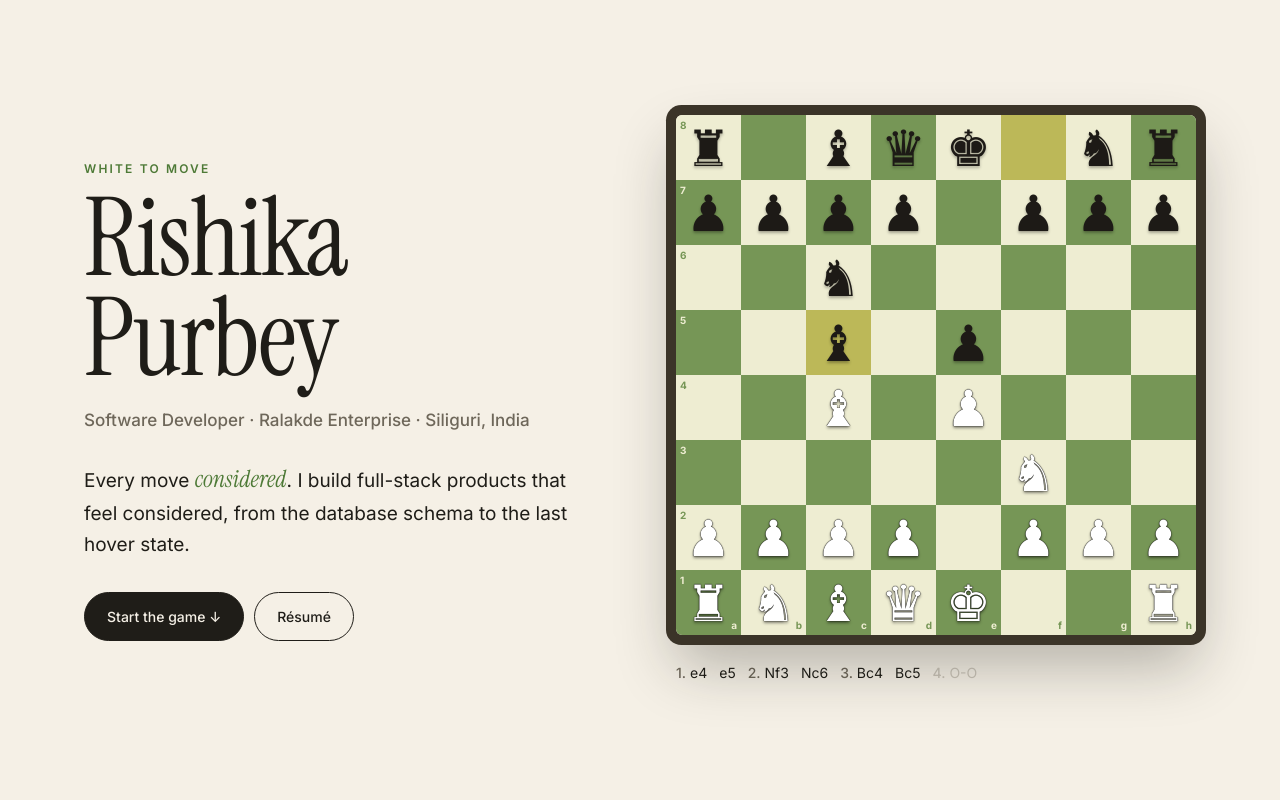
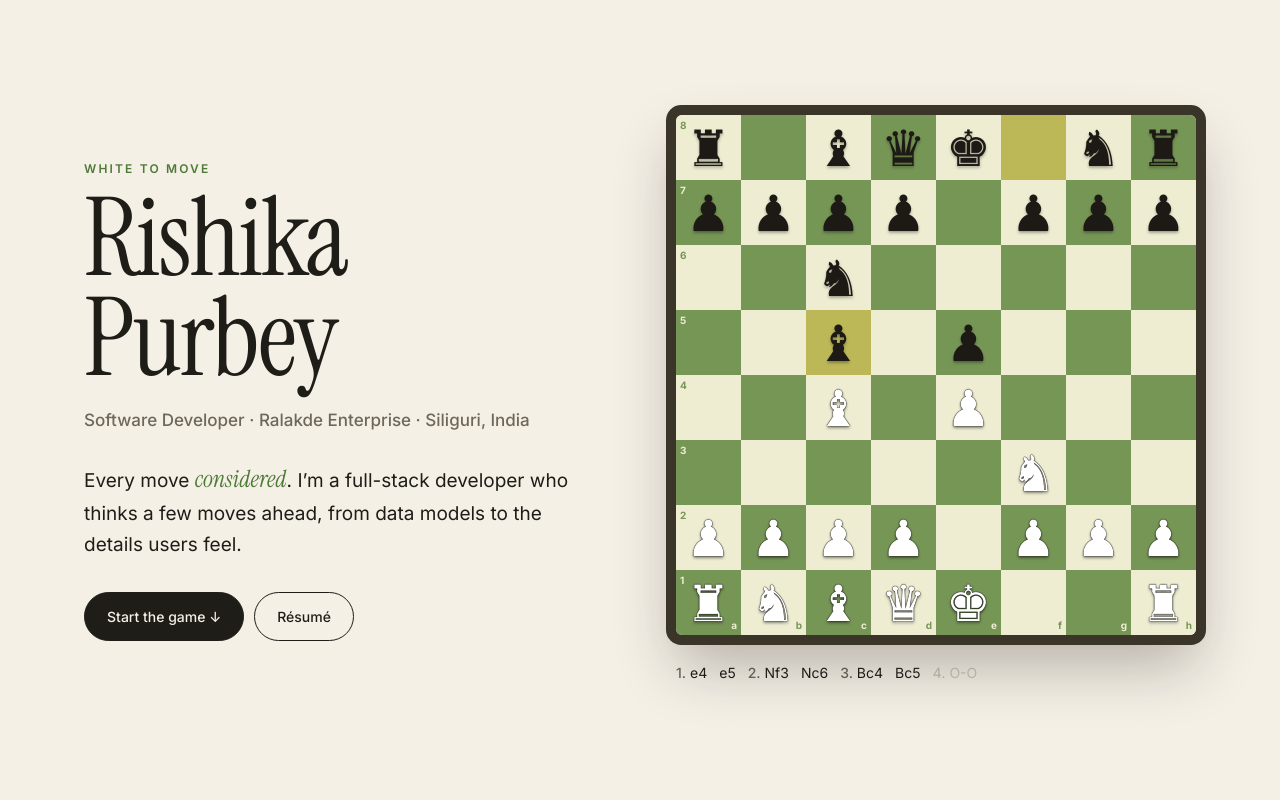
Before and after one commit to Rishikapurbey/portfolio-, a React (Vite) app: page / in a window 1280 px wide. Shown: the top 800 px of the page. Built offline with nearby package versions, Linux system fonts and the light colour scheme.

Commit message:
Rewrite hero intro line

```diff
--- a/src/data/profile.ts
+++ b/src/data/profile.ts
@@ -3,7 +3,7 @@
 export const profile = {
   name: 'Rishika Purbey',
   role: 'Software Developer',
-  tagline: 'I build full-stack products that feel considered, from the database schema to the last hover state.',
+  tagline: 'I’m a full-stack developer who thinks a few moves ahead, from data models to the details users feel.',
   location: 'Siliguri, India',
   email: 'rishikapurbey712@gmail.com',
   links: {
```
